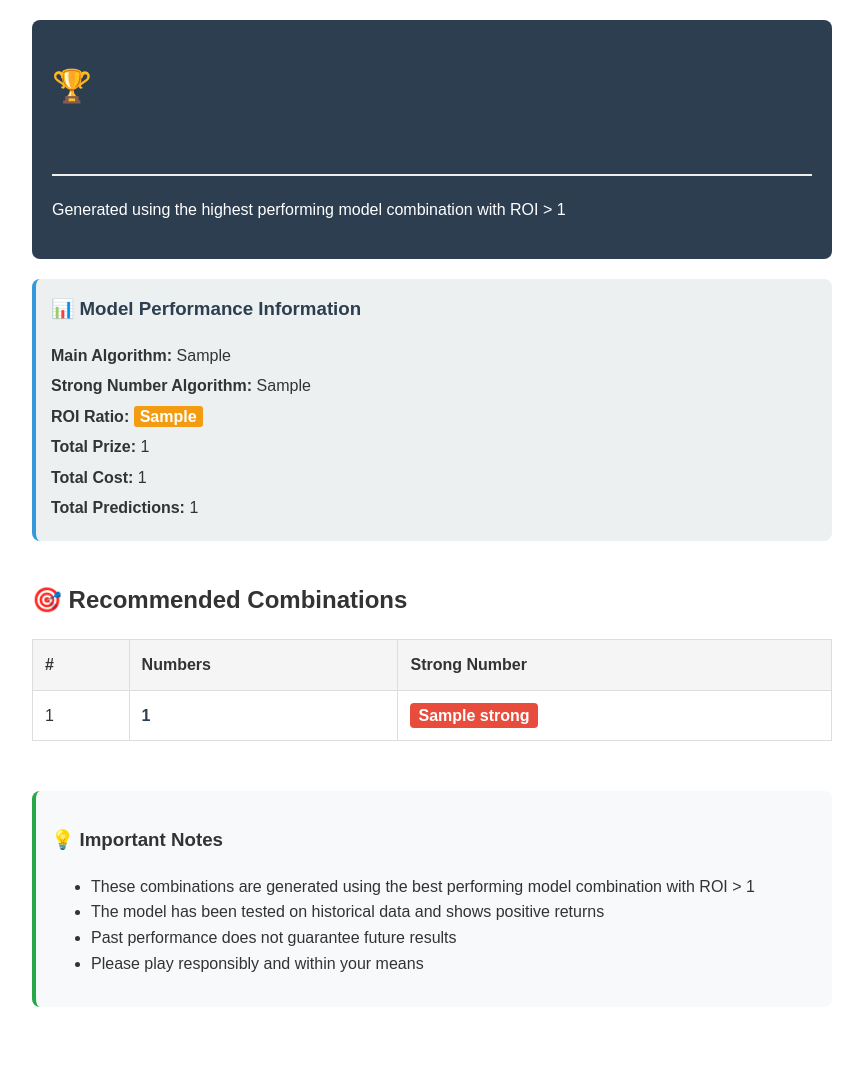
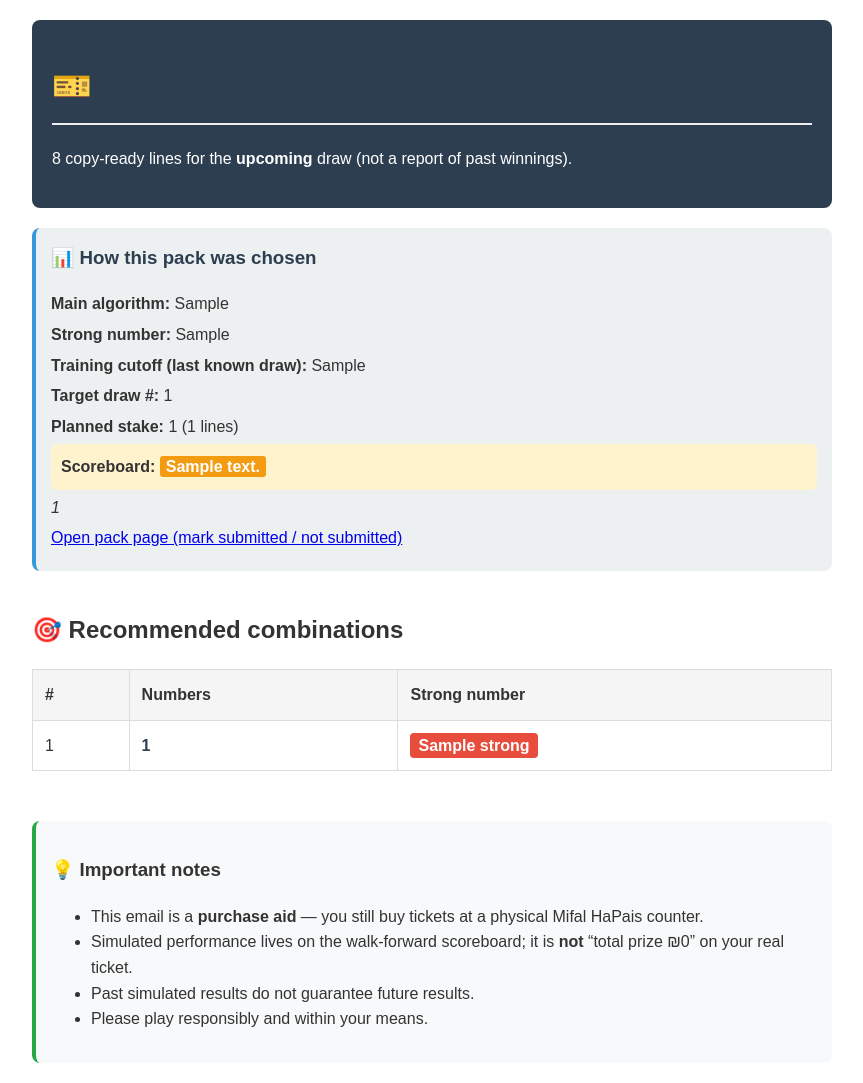
Before and after one commit to digitalab-creator/lotto-predictore, a Python web app: template email-service/templates/best_model_tables.html in a window 1280 px wide. Shown: the whole page, without its empty margins (208-1071 px from the left). Before the commit the page ends 1007 px from the top, so only its background shows below. Run offline with Jinja, Linux system fonts and the light colour scheme; the template is opened without the code that fills it: most values are stand-ins (such as "Sample title", 1, 10 or a date in 2020).

Commit message:
fix: show honest walk-forward stats in ticket-pack email
Replace legacy placeholder zeros and ROI>1 copy with training cutoff,
edge summary, line count, and pack URL in the best-model mail path.

Co-authored-by: Cursor <cursoragent@cursor.com>

```diff
--- a/backend/scripts/send_best_model_email.py
+++ b/backend/scripts/send_best_model_email.py
@@ -49,7 +49,8 @@ def send_best_model_email():
                 }
                 for table in data["tables"]
             ],
-            "model_info": data["model_info"]
+            "model_info": data["model_info"],
+            "pack_url": data.get("pack_url") or data.get("model_info", {}).get("pack_url"),
         }
 
         logger.info(
--- a/cron/api_endpoints.py
+++ b/cron/api_endpoints.py
@@ -281,7 +281,9 @@ def best_model_job_endpoint():
         email_data = {
             "date": tables_data["date"],
             "tables": tables_data["tables"],
-            "model_info": tables_data["model_info"]
+            "model_info": tables_data["model_info"],
+            "pack_url": tables_data.get("pack_url")
+            or (tables_data.get("model_info") or {}).get("pack_url"),
         }
 
         # Send email directly to email service
--- a/email-service/src/main.py
+++ b/email-service/src/main.py
@@ -31,6 +31,7 @@ class BestModelTablesRequest(BaseModel):
     date: str
     tables: List[Dict[str, Any]]
     model_info: Dict[str, Any]
+    pack_url: Optional[str] = None
     attachments: Optional[List[Dict[str, Any]]] = None
 
 class ErrorNotificationRequest(BaseModel):
@@ -93,7 +94,8 @@ async def send_best_model_tables(request: BestModelTablesRequest):
             date=request.date,
             tables=request.tables,
             model_info=request.model_info,
-            attachments=request.attachments
+            pack_url=request.pack_url,
+            attachments=request.attachments,
         )
         if not success:
             raise HTTPException(status_code=500, detail="Failed to send best model tables")
--- a/email-service/templates/best_model_tables.html
+++ b/email-service/templates/best_model_tables.html
@@ -1,7 +1,7 @@
 <!DOCTYPE html>
 <html>
 <head>
-    <title>Best Model Lottery Tables - {{ date }}</title>
+    <title>Next draw ticket pack - {{ date }}</title>
     <style>
         body {
             font-family: Arial, sans-serif;
@@ -76,32 +76,44 @@
             border-radius: 3px;
             font-weight: bold;
         }
+        .edge-warn {
+            background-color: #fff3cd;
+            padding: 10px;
+            border-radius: 6px;
+            margin: 10px 0;
+        }
     </style>
 </head>
 <body>
     <div class="header">
-        <h1>🏆 Best Model Lottery Tables - {{ date }}</h1>
-        <p>Generated using the highest performing model combination with ROI > 1</p>
+        <h1>🎫 Next draw ticket pack — {{ date }}</h1>
+        <p>8 copy-ready lines for the <strong>upcoming</strong> draw (not a report of past winnings).</p>
     </div>
 
     <div class="model-info">
-        <h3>📊 Model Performance Information</h3>
-        <p><strong>Main Algorithm:</strong> {{ model_info.main_model }}</p>
-        <p><strong>Strong Number Algorithm:</strong> {{ model_info.strong_model }}</p>
-        <p><strong>ROI Ratio:</strong> <span class="highlight">{{ model_info.roi_ratio }}</span></p>
-        <p><strong>Total Prize:</strong> {{ model_info.total_prize }}</p>
-        <p><strong>Total Cost:</strong> {{ model_info.total_cost }}</p>
-        <p><strong>Total Predictions:</strong> {{ model_info.total_predictions }}</p>
+        <h3>📊 How this pack was chosen</h3>
+        <p><strong>Main algorithm:</strong> {{ model_info.main_model }}</p>
+        <p><strong>Strong number:</strong> {{ model_info.strong_model }}</p>
+        <p><strong>Training cutoff (last known draw):</strong> {{ model_info.training_cutoff }}</p>
+        {% if model_info.target_draw_number %}
+        <p><strong>Target draw #:</strong> {{ model_info.target_draw_number }}</p>
+        {% endif %}
+        <p><strong>Planned stake:</strong> {{ model_info.total_cost }} ({{ model_info.lines_count }} lines)</p>
+        <p class="edge-warn"><strong>Scoreboard:</strong> <span class="highlight">{{ model_info.edge_summary or model_info.roi_ratio }}</span></p>
+        <p><em>{{ model_info.total_prize }}</em></p>
+        {% if pack_url %}
+        <p><a href="{{ pack_url }}">Open pack page (mark submitted / not submitted)</a></p>
+        {% endif %}
     </div>
 
     <div class="table-container">
-        <h2>🎯 Recommended Combinations</h2>
+        <h2>🎯 Recommended combinations</h2>
         <table>
             <thead>
                 <tr>
                     <th>#</th>
                     <th>Numbers</th>
-                    <th>Strong Number</th>
+                    <th>Strong number</th>
                 </tr>
             </thead>
             <tbody>
@@ -117,12 +129,12 @@
     </div>
 
     <div style="margin-top: 30px; padding: 15px; background-color: #f8f9fa; border-radius: 8px; border-left: 4px solid #28a745;">
-        <h3>💡 Important Notes</h3>
+        <h3>💡 Important notes</h3>
         <ul>
-            <li>These combinations are generated using the best performing model combination with ROI > 1</li>
-            <li>The model has been tested on historical data and shows positive returns</li>
-            <li>Past performance does not guarantee future results</li>
-            <li>Please play responsibly and within your means</li>
+            <li>This email is a <strong>purchase aid</strong> — you still buy tickets at a physical Mifal HaPais counter.</li>
+            <li>Simulated performance lives on the walk-forward scoreboard; it is <strong>not</strong> “total prize ₪0” on your real ticket.</li>
+            <li>Past simulated results do not guarantee future results.</li>
+            <li>Please play responsibly and within your means.</li>
         </ul>
     </div>
 </body>
```
Also changed, not shown: backend/scripts/generate_best_model_tables.py (+46 -11 lines), email-service/src/email_service.py (+16 -8 lines).
